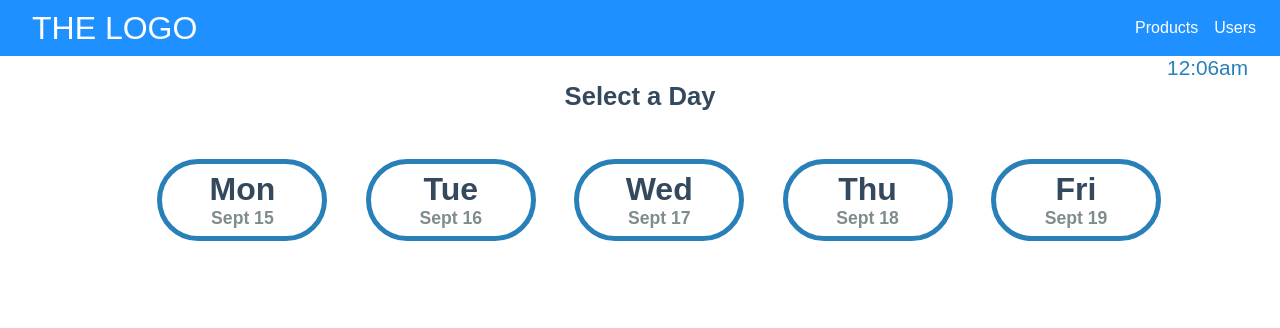
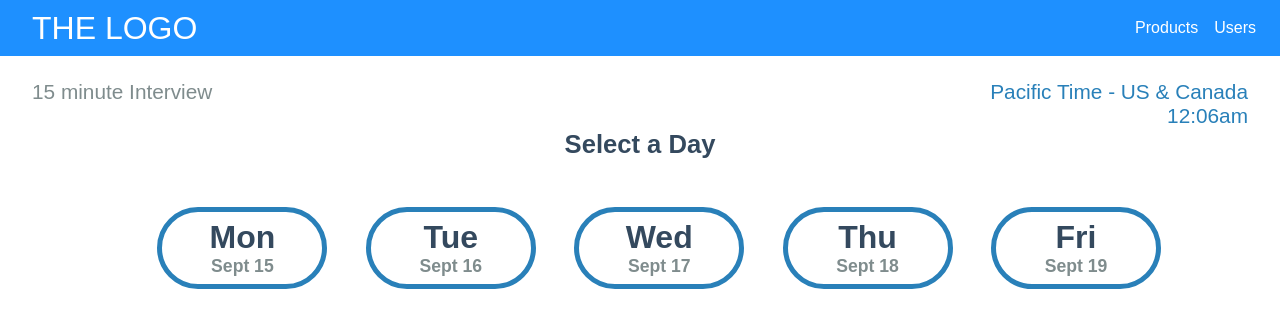
Before and after one commit to Outbook-Archive/Front-End-Web, a React (Create React App) app: page /dashboard in a window 1280 px wide. Shown: the top 328 px of the page. Built offline with nearby package versions, Linux system fonts and the light colour scheme.

Commit message:
Fixed .top-bar hiding under the navbar.

```diff
--- a/src/components/Dashboard/ClientDashboard.js
+++ b/src/components/Dashboard/ClientDashboard.js
@@ -1,6 +1,6 @@
 import React, { Component } from 'react';
 import DayPicker from './DayPicker';
-import './styles.css';
+import './Dashboard.css';
 
 class ClientDashboard extends Component {
   render() {
--- a/src/components/Dashboard/styles.css
+++ b/src/components/Dashboard/Dashboard.css
@@ -5,6 +5,7 @@
 	height: 50px;
 	width: 100%;
 	margin-bottom: 2rem;
+	margin-top: 3rem;
 }
 
 .top-bar-item {
@@ -52,7 +53,6 @@
 	color: #7f8c8d;
 	font-weight: bold;
 	font-size: 1.1rem;
-
 	transition: all 250ms;
 }
 
--- a/src/components/Dashboard/Dashboard.js
+++ b/src/components/Dashboard/Dashboard.js
@@ -6,7 +6,7 @@ import ClientDashboard from './ClientDashboard';
 class Dashboard extends Component {
   render() {
     return (
-      <div>
+      <div className="dashboard">
         <ClientDashboard />
 
       </div>
```
